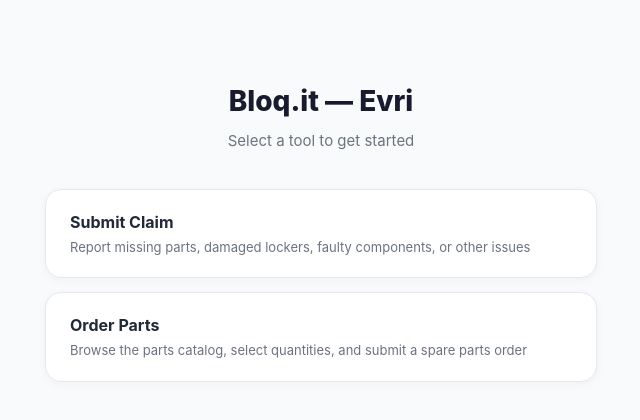
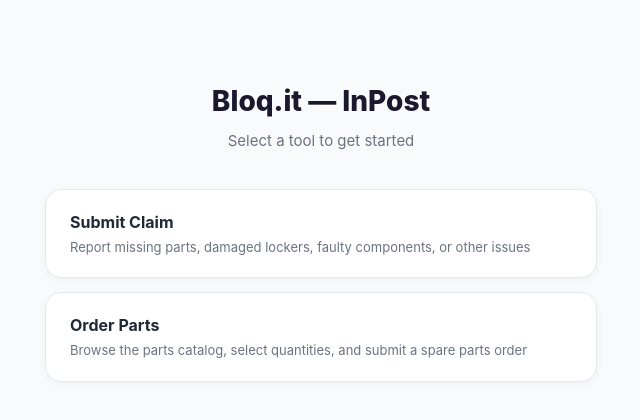
Before and after one commit to Adityachanne007/claims, a Next.js app: page / in a window 1280 px wide. Shown: the top 420 px of the page, without its empty margins (319-959 px from the left). Built offline with nearby package versions, Linux system fonts and the light colour scheme.

Commit message:
Update main page title to InPost
Co-Authored-By: Claude Opus 4.5 <noreply@anthropic.com>

```diff
--- a/app/layout.tsx
+++ b/app/layout.tsx
@@ -7,7 +7,7 @@ const geistMono = Geist_Mono({ variable: "--font-geist-mono", subsets: ["latin"]
 
 export const metadata: Metadata = {
   title: "Bloq.it — Claims & Spares",
-  description: "Evri claims submission and spare parts ordering",
+  description: "InPost claims submission and spare parts ordering",
 };
 
 export default function RootLayout({ children }: Readonly<{ children: React.ReactNode }>) {
--- a/app/page.tsx
+++ b/app/page.tsx
@@ -10,7 +10,7 @@ export default function Home() {
       textAlign: "center",
     }}>
       <h1 style={{ fontSize: 28, fontWeight: 800, margin: "0 0 8px" }}>
-        Bloq.it — Evri
+        Bloq.it — InPost
       </h1>
       <p style={{ color: "#6b7280", fontSize: 15, margin: "0 0 36px" }}>
         Select a tool to get started
```
